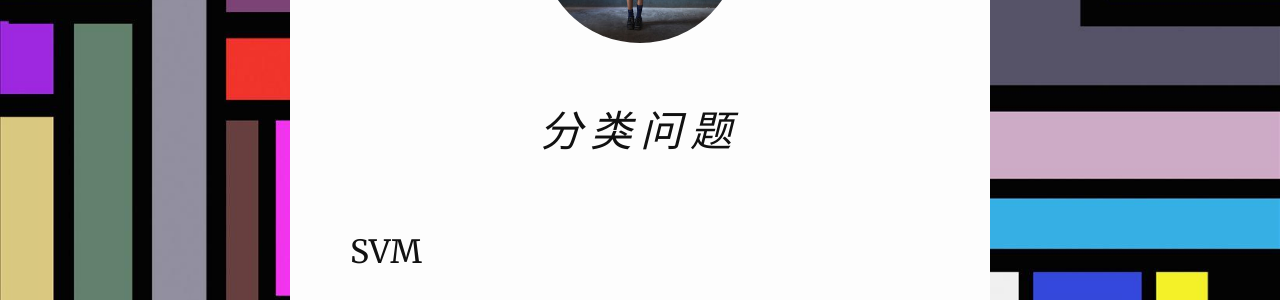
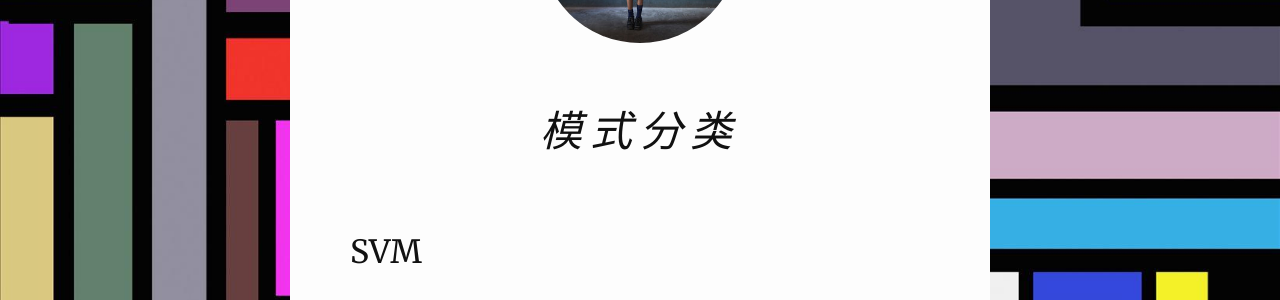
Before and after one commit to quxiaofeng/MachineLearningWithJulia.jl, a Jekyll site: the page built from _posts/2015-07-13-classification.md, in a window 1280 px wide and 900 px high. Shown: the part 413-713 px from the top of the window. Built offline with Jekyll 4.4.1, drawn with Linux system fonts in a browser that asks for light colours; nearby versions of some CDN libraries; comment, search, counter and statistics services are not loaded.

Commit message:
Updated a post
Signed-off-by: Xiaofeng QU <xiaofeng.qu.hk@ieee.org>

```diff
--- a/_posts/2015-07-13-classification.md
+++ b/_posts/2015-07-13-classification.md
@@ -1,6 +1,6 @@
 ---
 layout: post
-title: "分类问题"
+title: "模式分类"
 date: 2015-07-13 15:17:47
 backgrounds:
     - /assets/images/backgrounds/color-blocks.jpg
```
